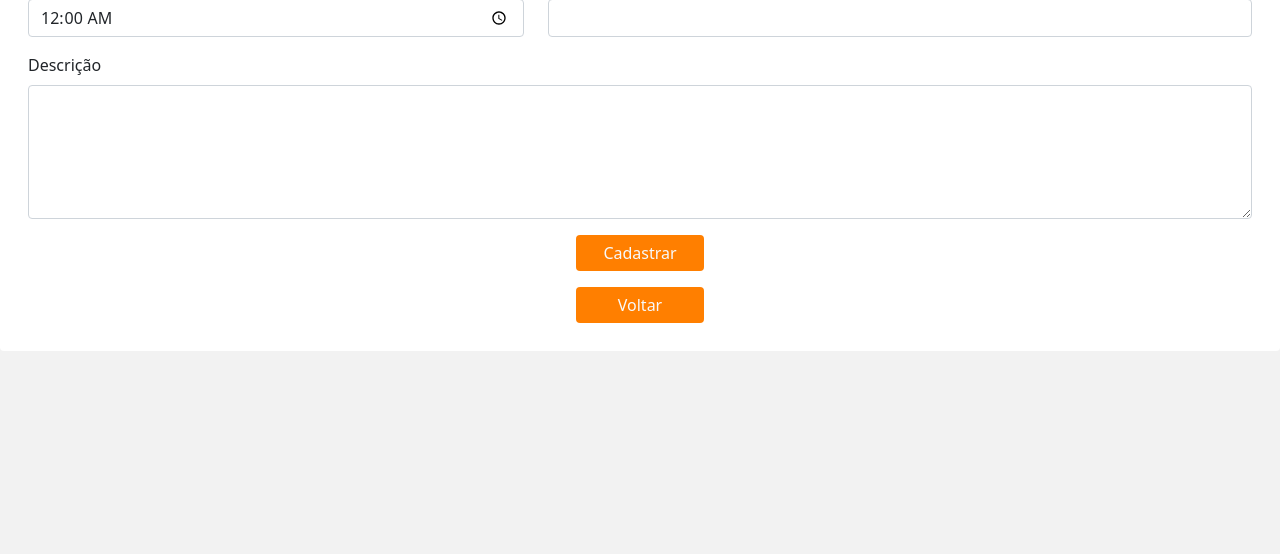
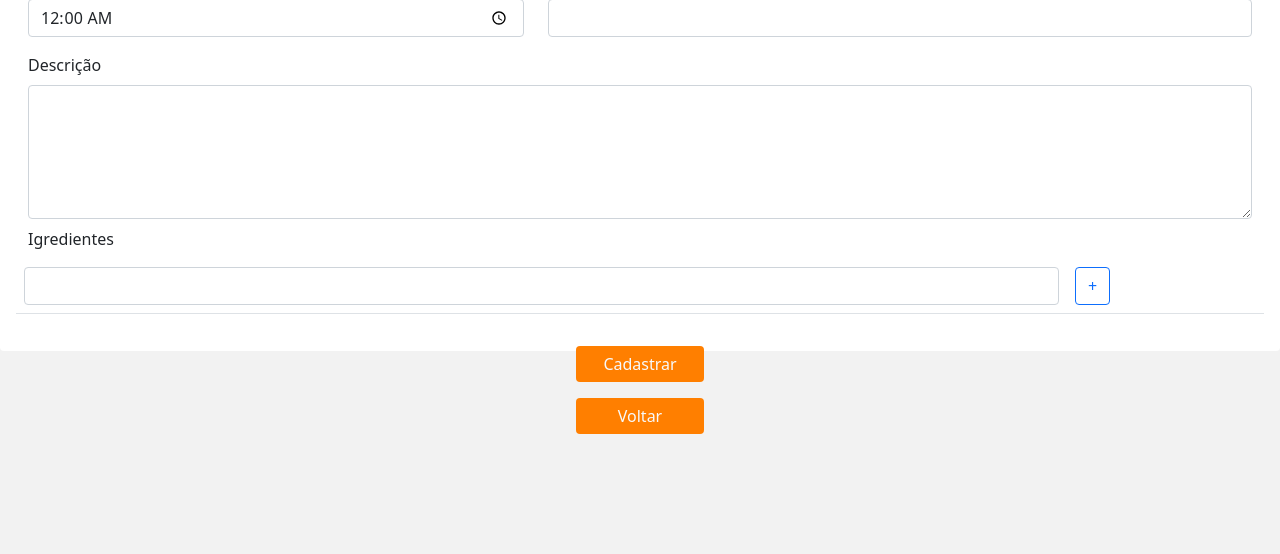
Before and after one commit to JoaolMarcosl1/iReceitas, a Flask app: template ireceitas/ireceitas/blueprints/receitasUsuario/templates/cadastrarReceitas.html in a window 1280 px wide. Shown: the part 823-1377 px from the top of the page. Run offline with Flask 2, Linux system fonts and the light colour scheme; the template is opened without the code that fills it, so the values that code supplies are empty; parts of the project's set-up code (start-up, migrations or seed data) failed here and were passed over; some libraries are stand-ins or nearby versions.

Commit message:
Formulario com campo para os igredientes dinamico (front-end)

```diff
--- a/ireceitas/ireceitas/blueprints/receitasUsuario/templates/cadastrarReceitas.html
+++ b/ireceitas/ireceitas/blueprints/receitasUsuario/templates/cadastrarReceitas.html
@@ -1,7 +1,9 @@
 {% extends 'base.html' %}
 
 {% block css %}
-<link rel="stylesheet" href="/static/css/edit_cadastro_receita.css"> {% endblock %}
+<link rel="stylesheet" href="/static/css/edit_cadastro_receita.css">
+<script src="/static/js/jquery-3.6.0.slim.min.js" integrity="sha256-u7e5khyithlIdTpu22PHhENmPcRdFiHRjhAuHcs05RI=" crossorigin="anonymous"></script>
+{% endblock %}
 
 {% block titulo %}Cadastrar Receita{% endblock %}
 
@@ -55,6 +57,16 @@
               <label for="Descricao" class="form-label">Descrição</label>
               <textarea class="form-control entrada" id="Descricao" rows="5" name="descricao" minlength="10" maxlength="800"> </textarea>
             </div>
+            <!-------------------------------------------------INICIO IGREDIENTES---------------------------------------------->
+              <label for="igrediente" class="form-label mt-2">Igredientes</label>
+              <table class="table" id="dynamic_field">
+                <tr>
+                  <td> <input type="text" class="form-control" id="igrediente" name="igredientes1" required></td>
+                  <td><button type="button" name="add" id="add" class="btn btn-outline-primary">+</button></td>
+                </tr>
+              </table>
+
+            <!-----------------------------------------------------FIM IGREDIENTES------------------------------------------------->
 
             <div class="form-group col-12 text-center">
               <div class="mt-3 text-right"><button class="btn btn-warning botao text-light" type="submit"> Cadastrar </button> </div>
@@ -80,6 +92,28 @@
         preview.src = "https://cdn.pixabay.com/photo/2017/12/29/19/37/food-3048440_960_720.jpg";
       }
     }
+
+    $(document).ready(function () {
+    var i = 1;
+    $("#add").click(function () {
+    i++;
+    $("#dynamic_field").append(
+      '<tr id="row' +
+        i +
+        '"><td> <input type="text" class="form-control" id="igrediente" name="igredientes' +
+        i +
+        '" required></td><td><button type="button" name="remove" id="' +
+        i +
+        '" class="btn btn-outline-danger btn_remove">-</button></td></tr>'
+        );
+      });
+    });
+
+    $(document).on("click", ".btn_remove", function () {
+      var button_id = $(this).attr("id");
+      $("#row" + button_id + "").remove();
+    });
+
   </script>
 </body>
 {% endblock %}
```
